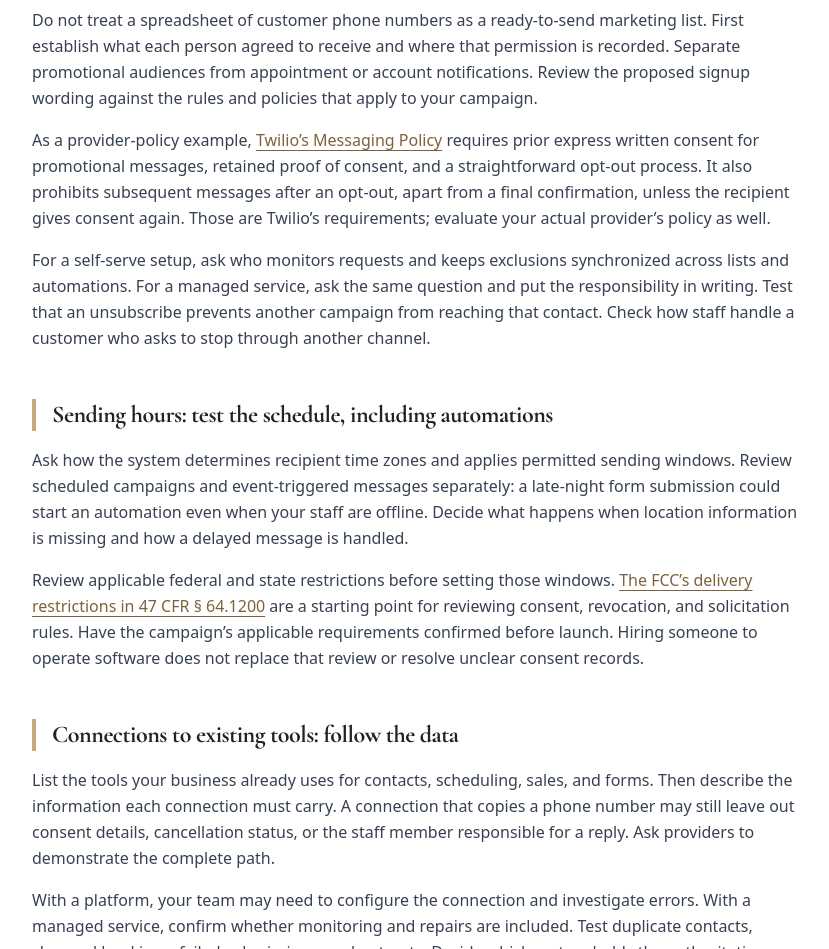
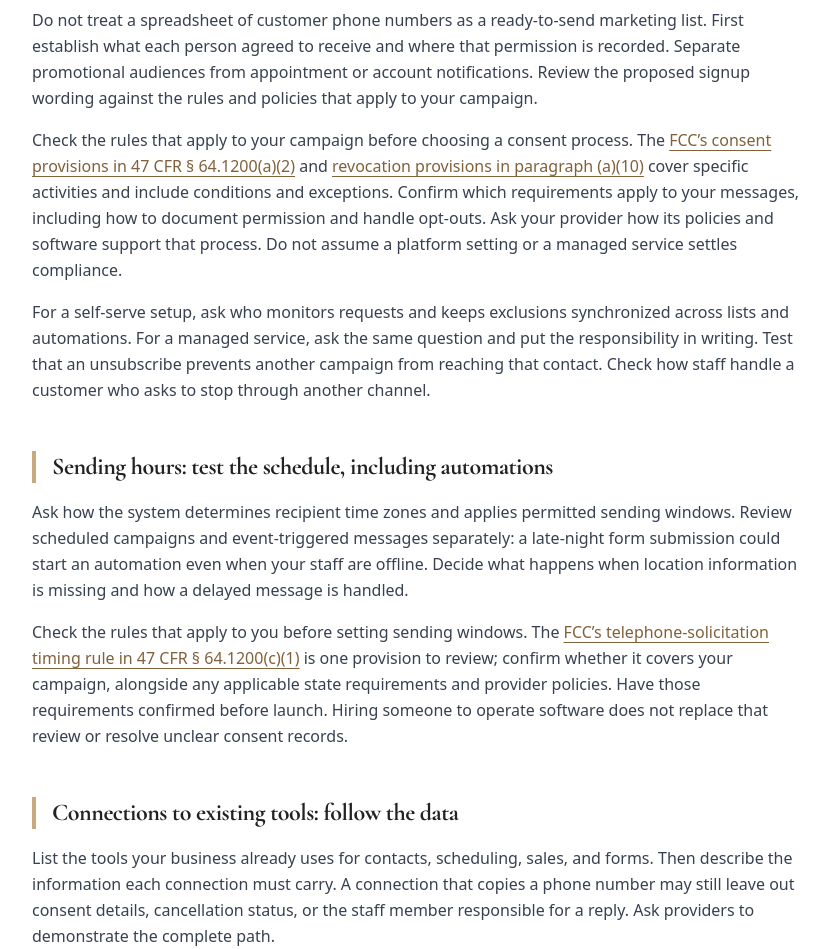
Before and after one commit to andercastellanos/CastlestoneTechnology, a Next.js app: page /blog/sms-marketing-platforms-vs-done-for-you in a window 1280 px wide. Shown: the part 1340-2289 px from the top of the page, without its empty margins (224-1053 px from the left). Built offline with nearby package versions, Linux system fonts and the light colour scheme; no server answers.

Commit message:
Ground SMS compliance guidance in FCC rules

```diff
--- a/app/(en)/blog/sms-marketing-platforms-vs-done-for-you/page.tsx
+++ b/app/(en)/blog/sms-marketing-platforms-vs-done-for-you/page.tsx
@@ -114,7 +114,7 @@ export default function BlogPost() {
                     Do not treat a spreadsheet of customer phone numbers as a ready-to-send marketing list. First establish what each person agreed to receive and where that permission is recorded. Separate promotional audiences from appointment or account notifications. Review the proposed signup wording against the rules and policies that apply to your campaign.
                   </p>
                   <p>
-                    As a provider-policy example, <a className="text-[#80613a] underline underline-offset-4 hover:text-foreground" href="https://www.twilio.com/en-us/legal/messaging-policy">Twilio’s Messaging Policy</a> requires prior express written consent for promotional messages, retained proof of consent, and a straightforward opt-out process. It also prohibits subsequent messages after an opt-out, apart from a final confirmation, unless the recipient gives consent again. Those are Twilio’s requirements; evaluate your actual provider’s policy as well.
+                    Check the rules that apply to your campaign before choosing a consent process. The <a className="text-[#80613a] underline underline-offset-4 hover:text-foreground" href="https://www.ecfr.gov/current/title-47/chapter-I/subchapter-B/part-64/subpart-L/section-64.1200#p-64.1200(a)(2)">FCC’s consent provisions in 47 CFR § 64.1200(a)(2)</a> and <a className="text-[#80613a] underline underline-offset-4 hover:text-foreground" href="https://www.ecfr.gov/current/title-47/chapter-I/subchapter-B/part-64/subpart-L/section-64.1200#p-64.1200(a)(10)">revocation provisions in paragraph (a)(10)</a> cover specific activities and include conditions and exceptions. Confirm which requirements apply to your messages, including how to document permission and handle opt-outs. Ask your provider how its policies and software support that process. Do not assume a platform setting or a managed service settles compliance.
                   </p>
                   <p>
                     For a self-serve setup, ask who monitors requests and keeps exclusions synchronized across lists and automations. For a managed service, ask the same question and put the responsibility in writing. Test that an unsubscribe prevents another campaign from reaching that contact. Check how staff handle a customer who asks to stop through another channel.
@@ -128,7 +128,7 @@ export default function BlogPost() {
                     Ask how the system determines recipient time zones and applies permitted sending windows. Review scheduled campaigns and event-triggered messages separately: a late-night form submission could start an automation even when your staff are offline. Decide what happens when location information is missing and how a delayed message is handled.
                   </p>
                   <p>
-                    Review applicable federal and state restrictions before setting those windows. <a className="text-[#80613a] underline underline-offset-4 hover:text-foreground" href="https://www.ecfr.gov/current/title-47/chapter-I/subchapter-B/part-64/subpart-L/section-64.1200">The FCC’s delivery restrictions in 47 CFR § 64.1200</a> are a starting point for reviewing consent, revocation, and solicitation rules. Have the campaign’s applicable requirements confirmed before launch. Hiring someone to operate software does not replace that review or resolve unclear consent records.
+                    Check the rules that apply to you before setting sending windows. The <a className="text-[#80613a] underline underline-offset-4 hover:text-foreground" href="https://www.ecfr.gov/current/title-47/chapter-I/subchapter-B/part-64/subpart-L/section-64.1200#p-64.1200(c)(1)">FCC’s telephone-solicitation timing rule in 47 CFR § 64.1200(c)(1)</a> is one provision to review; confirm whether it covers your campaign, alongside any applicable state requirements and provider policies. Have those requirements confirmed before launch. Hiring someone to operate software does not replace that review or resolve unclear consent records.
                   </p>
                 </div>
                 <div className="space-y-4">
```
